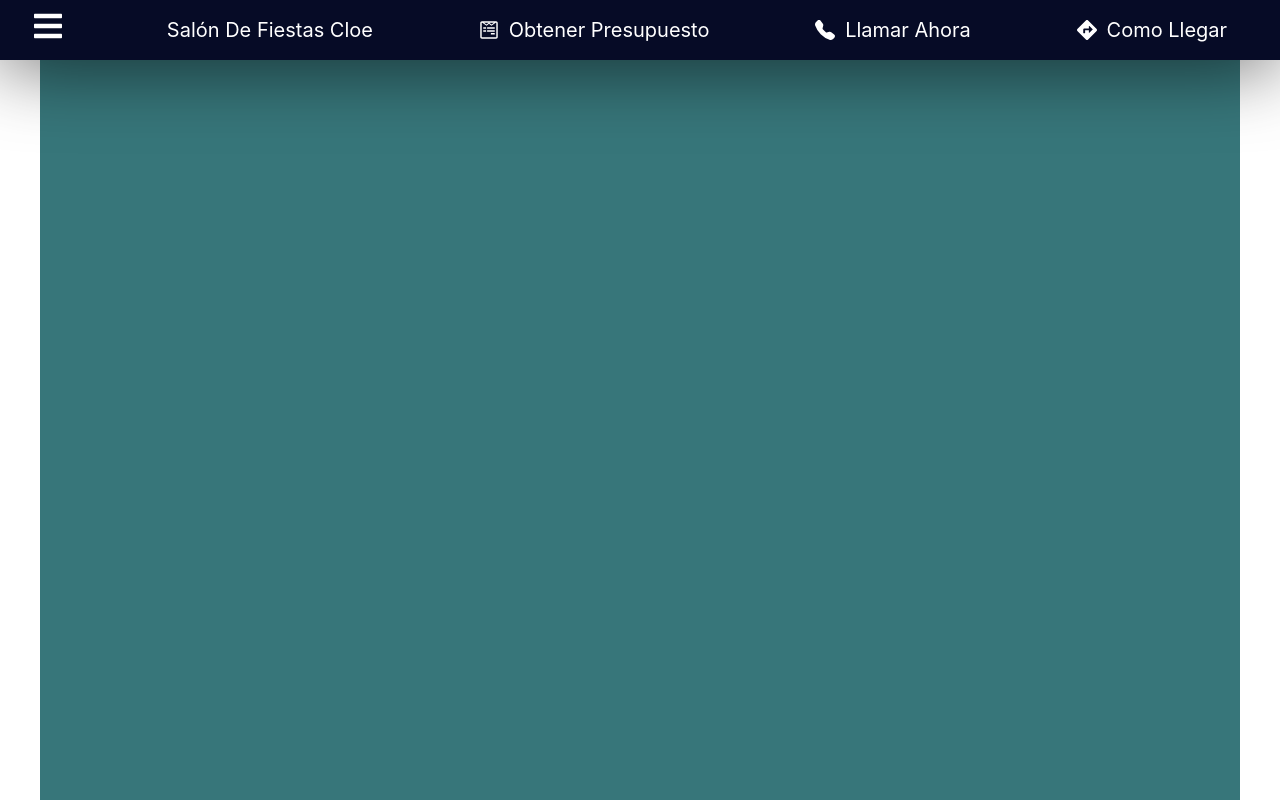
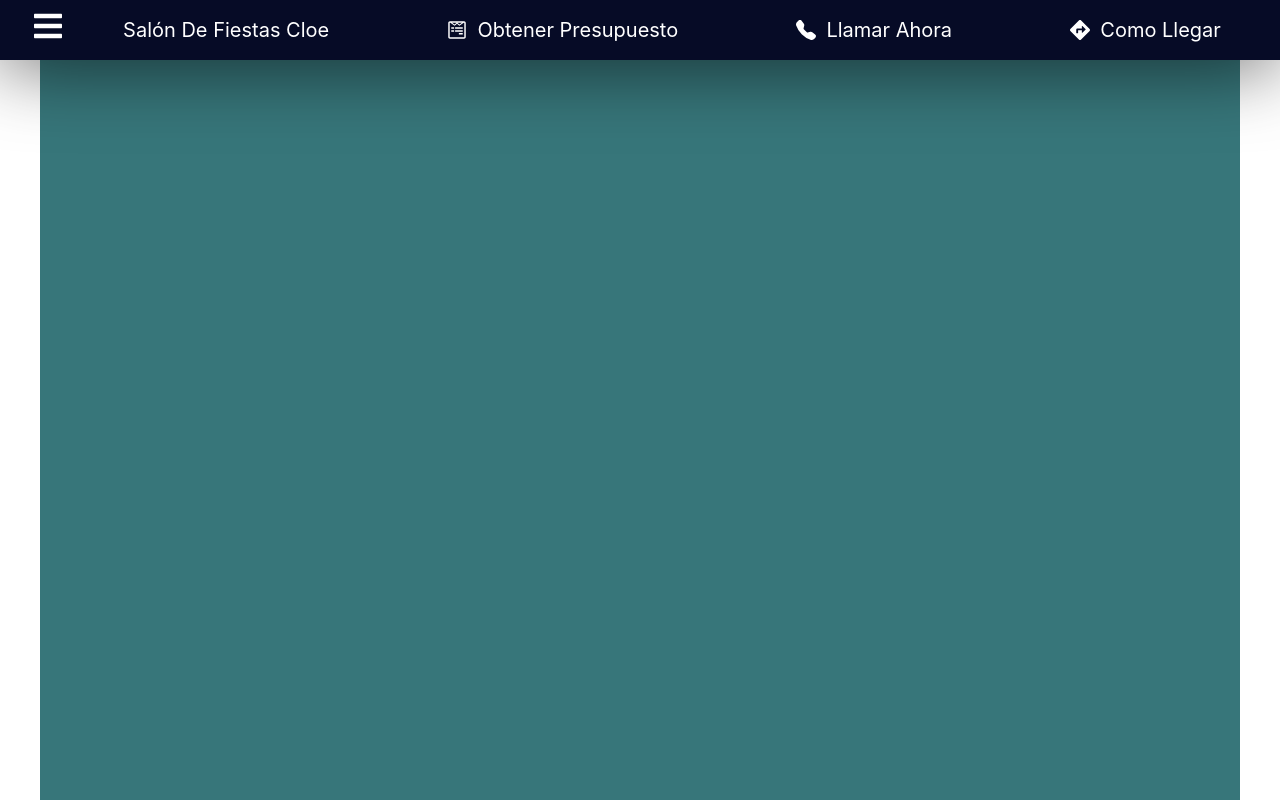
Before and after one commit to chema011/saloncloe, a React (Create React App) app: page / in a window 1280 px wide. Shown: the top 800 px of the page. Built offline with nearby package versions, Linux system fonts and the light colour scheme.

Commit message:
Media Menu

```diff
--- a/src/components/Nav/Nav.jsx
+++ b/src/components/Nav/Nav.jsx
@@ -41,6 +41,23 @@ const Menu = () => {
         </Styled.Flex>
         {/* Padre */}
       </Styled.Nav>
+
+      <Styled.BoxMedia>
+        <IconContext.Provider value={{ color: '#FFF' }}>
+          {NavData.map((item, index) => (
+            <li key={index}>
+              <Styled.Link
+                href={item.link}
+                target={item.newTab && '_blank'}
+                // onClick={() => props.popup(item.valor)}
+              >
+                {item.icon}
+                {item.contenido}
+              </Styled.Link>
+            </li>
+          ))}
+        </IconContext.Provider>
+      </Styled.BoxMedia>
     </>
   );
 };
--- a/src/components/Nav/Nav.style.js
+++ b/src/components/Nav/Nav.style.js
@@ -1,4 +1,5 @@
 import styled from 'styled-components';
+import { device } from '../../helper/Responsive/Responsive';
 
 export const Nav = styled.div`
   background-color: ${(props) => props.theme.darkBlue};
@@ -17,17 +18,38 @@ export const Flex = styled.div`
 `;
 
 export const Box = styled.ul`
+  display: none;
+  width: 100%;
+
+  @media ${device.tablet} {
+    display: flex;
+    list-style: none;
+    justify-content: space-around;
+  }
+`;
+
+export const BoxMedia = styled.ul`
   display: flex;
-  margin-left: 50px;
   list-style: none;
   justify-content: space-around;
   width: 100%;
+  position: fixed;
+  background-color: ${(props) => props.theme.darkBlue};
+  padding: 30px 0;
+  bottom: 0;
+
+  & li:first-child {
+    display: none;
+  }
+  @media ${device.tablet} {
+    display: none;
+  }
 `;
 
 export const Link = styled.a`
   display: flex;
   align-items: center;
-  font-size: 20px;
+  font-size: 11px;
   text-decoration: none;
   text-transform: capitalize;
   cursor: pointer;
@@ -36,4 +58,12 @@ export const Link = styled.a`
   & svg {
     margin-right: 10px;
   }
+
+  @media ${device.tablet} {
+    font-size: 14px;
+  }
+
+  @media ${device.laptop} {
+    font-size: 20px;
+  }
 `;
--- a/src/css/index.css
+++ b/src/css/index.css
@@ -15,6 +15,7 @@ body {
     sans-serif;
   -webkit-font-smoothing: antialiased;
   -moz-osx-font-smoothing: grayscale;
+  position: relative;
 }
 
 code {
```
